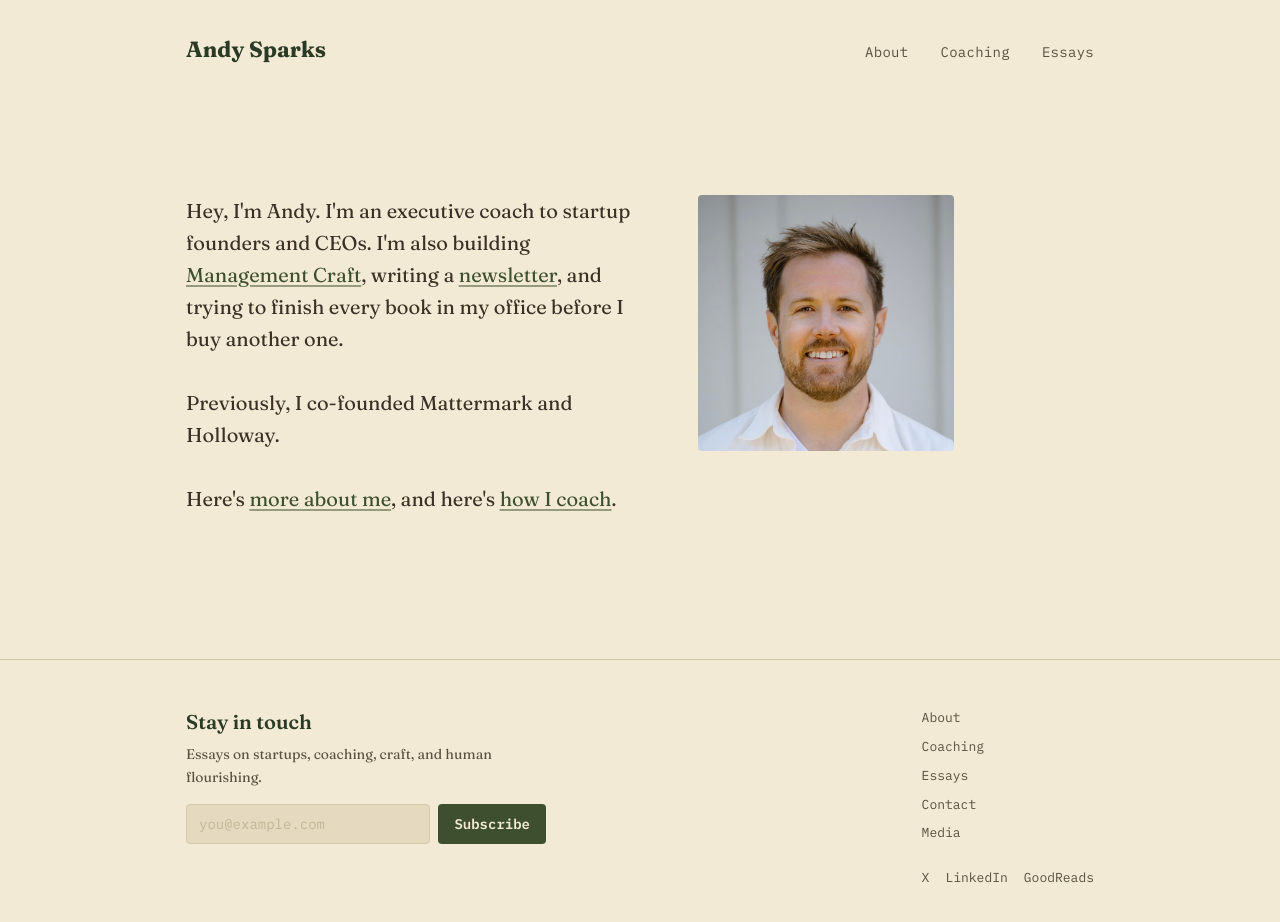
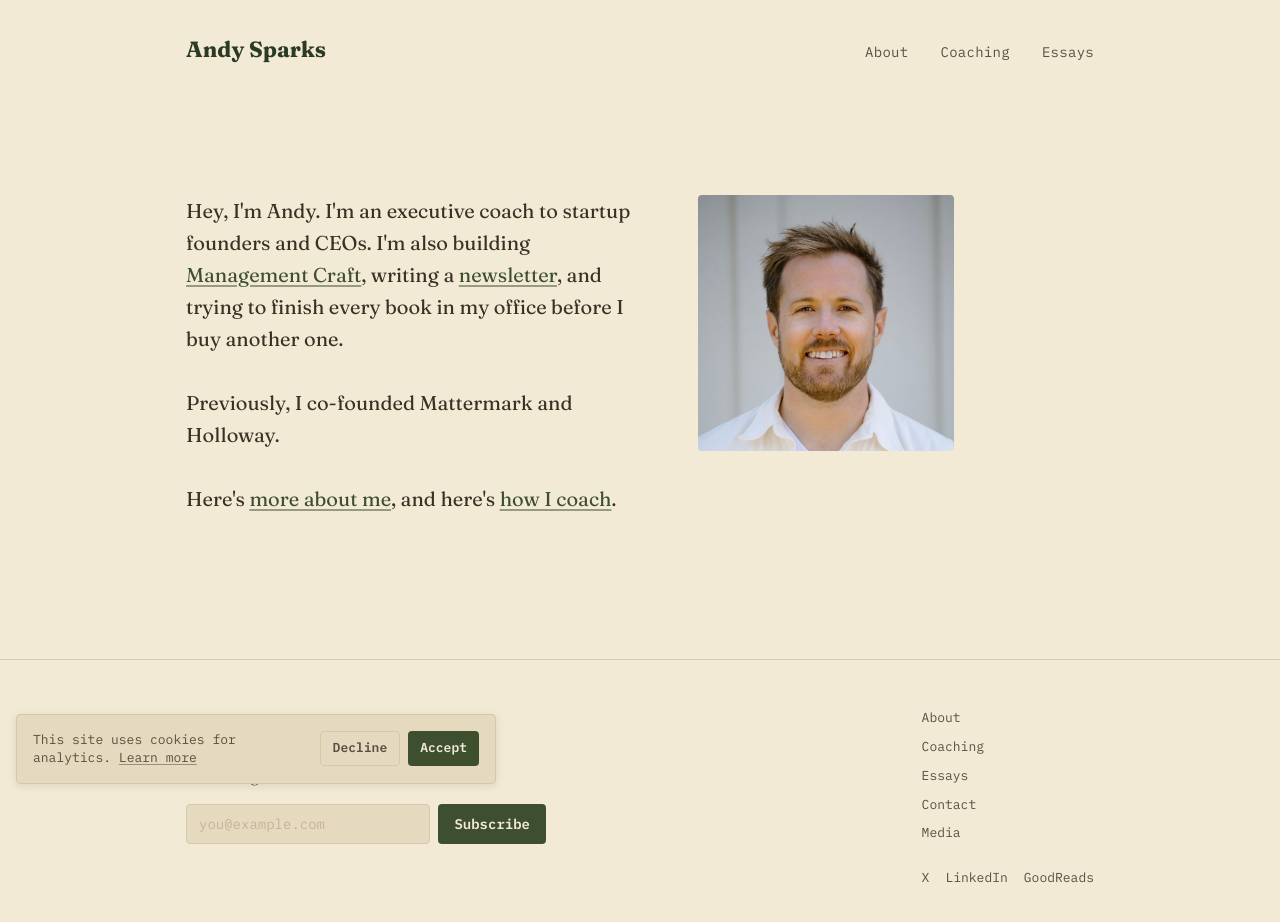
Before and after one commit to AndySparks/andysparks.co, a Next.js app: page / in a window 1280 px wide. Shown: the top 922 px of the page. Built offline with nearby package versions, Linux system fonts and the light colour scheme.

Commit message:
Add cookie consent banner, block GA4 until user accepts
GA4 scripts now only load after explicit consent. Choice persists
in localStorage. Decline prevents any tracking from loading.

Co-Authored-By: Claude Opus 4.6 <noreply@anthropic.com>

```diff
--- a/src/app/layout.tsx
+++ b/src/app/layout.tsx
@@ -1,11 +1,9 @@
 import type { Metadata } from "next";
-import Script from "next/script";
 import { Fraunces, IBM_Plex_Mono } from "next/font/google";
 import { Header } from "@/components/Header";
 import { Footer } from "@/components/Footer";
+import { CookieConsent } from "@/components/CookieConsent";
 import "./globals.css";
-
-const GA_ID = "G-Q6TXGGC33Q";
 
 const fraunces = Fraunces({
   variable: "--font-fraunces",
@@ -45,24 +43,11 @@ export default function RootLayout({
 }>) {
   return (
     <html lang="en" className={`${fraunces.variable} ${ibmPlexMono.variable}`}>
-      <head>
-        <Script
-          src={`https://www.googletagmanager.com/gtag/js?id=${GA_ID}`}
-          strategy="afterInteractive"
-        />
-        <Script id="ga4-init" strategy="afterInteractive">
-          {`
-            window.dataLayer = window.dataLayer || [];
-            function gtag(){dataLayer.push(arguments);}
-            gtag('js', new Date());
-            gtag('config', '${GA_ID}');
-          `}
-        </Script>
-      </head>
       <body>
         <Header />
         <main>{children}</main>
         <Footer />
+        <CookieConsent />
       </body>
     </html>
   );
--- /dev/null
+++ b/src/components/CookieConsent.tsx
@@ -0,0 +1,83 @@
+"use client";
+
+import { useState, useEffect } from "react";
+import Script from "next/script";
+import "../styles/cookie-consent.css";
+
+const GA_ID = "G-Q6TXGGC33Q";
+const CONSENT_KEY = "cookie-consent";
+
+type Consent = "granted" | "denied" | null;
+
+function getStoredConsent(): Consent {
+  if (typeof window === "undefined") return null;
+  const value = localStorage.getItem(CONSENT_KEY);
+  if (value === "granted" || value === "denied") return value;
+  return null;
+}
+
+export function CookieConsent() {
+  const [consent, setConsent] = useState<Consent>(null);
+  const [visible, setVisible] = useState(false);
+
+  useEffect(() => {
+    const stored = getStoredConsent();
+    if (stored) {
+      setConsent(stored);
+    } else {
+      setVisible(true);
+    }
+  }, []);
+
+  function accept() {
+    localStorage.setItem(CONSENT_KEY, "granted");
+    setConsent("granted");
+    setVisible(false);
+  }
+
+  function decline() {
+    localStorage.setItem(CONSENT_KEY, "denied");
+    setConsent("denied");
+    setVisible(false);
+  }
+
+  return (
+    <>
+      {consent === "granted" && (
+        <>
+          <Script
+            src={`https://www.googletagmanager.com/gtag/js?id=${GA_ID}`}
+            strategy="afterInteractive"
+          />
+          <Script id="ga4-init" strategy="afterInteractive">
+            {`
+              window.dataLayer = window.dataLayer || [];
+              function gtag(){dataLayer.push(arguments);}
+              gtag('js', new Date());
+              gtag('config', '${GA_ID}');
+            `}
+          </Script>
+        </>
+      )}
+
+      {visible && (
+        <div className="cookie-banner" role="dialog" aria-label="Cookie consent">
+          <p className="cookie-banner-text">
+            This site uses cookies for analytics.{" "}
+            <a href="https://policies.google.com/privacy" target="_blank" rel="noopener noreferrer">
+              Learn more
+            </a>
+          </p>
+          <div className="cookie-banner-actions">
+            <button className="cookie-banner-decline" onClick={decline}>
+              Decline
+            </button>
+            <button className="cookie-banner-accept" onClick={accept}>
+              Accept
+            </button>
+          </div>
+        </div>
+      )}
+    </>
+  );
+}
--- /dev/null
+++ b/src/styles/cookie-consent.css
@@ -0,0 +1,90 @@
+.cookie-banner {
+  position: fixed;
+  bottom: var(--space-sm);
+  left: var(--space-sm);
+  right: var(--space-sm);
+  max-width: 480px;
+  display: flex;
+  align-items: center;
+  gap: var(--space-sm);
+  padding: var(--space-sm);
+  background: var(--color-warm-paper);
+  border: 1px solid var(--color-divider);
+  border-radius: 4px;
+  box-shadow: 0 2px 8px rgba(30, 26, 22, 0.1);
+  z-index: 1000;
+}
+
+.cookie-banner-text {
+  flex: 1;
+  font-family: var(--font-mono);
+  font-size: var(--type-xs);
+  color: var(--color-ink-light);
+  line-height: 1.4;
+  margin: 0;
+}
+
+.cookie-banner-text a {
+  color: var(--color-ink-light);
+  text-underline-offset: 2px;
+}
+
+.cookie-banner-actions {
+  display: flex;
+  gap: var(--space-xs);
+  flex-shrink: 0;
+}
+
+.cookie-banner-decline,
+.cookie-banner-accept {
+  font-family: var(--font-mono);
+  font-size: var(--type-xs);
+  font-weight: 600;
+  padding: 6px 12px;
+  border-radius: 4px;
+  border: none;
+  cursor: pointer;
+  transition: transform var(--duration-press) var(--ease-out);
+}
+
+.cookie-banner-decline,
+.cookie-banner-accept {
+  /* shared active state */
+}
+
+.cookie-banner-decline:active,
+.cookie-banner-accept:active {
+  transform: scale(var(--scale-press));
+}
+
+.cookie-banner-decline {
+  background: transparent;
+  color: var(--color-ink-light);
+  border: 1px solid var(--color-divider);
+}
+
+.cookie-banner-accept {
+  background: var(--color-forest);
+  color: var(--color-parchment);
+}
+
+@media (hover: hover) and (pointer: fine) {
+  .cookie-banner-decline:hover {
+    border-color: var(--color-ink-light);
+  }
+
+  .cookie-banner-accept:hover {
+    background: var(--color-evergreen);
+  }
+}
+
+@media (max-width: 480px) {
+  .cookie-banner {
+    flex-direction: column;
+    align-items: stretch;
+  }
+
+  .cookie-banner-actions {
+    justify-content: flex-end;
+  }
+}
```
